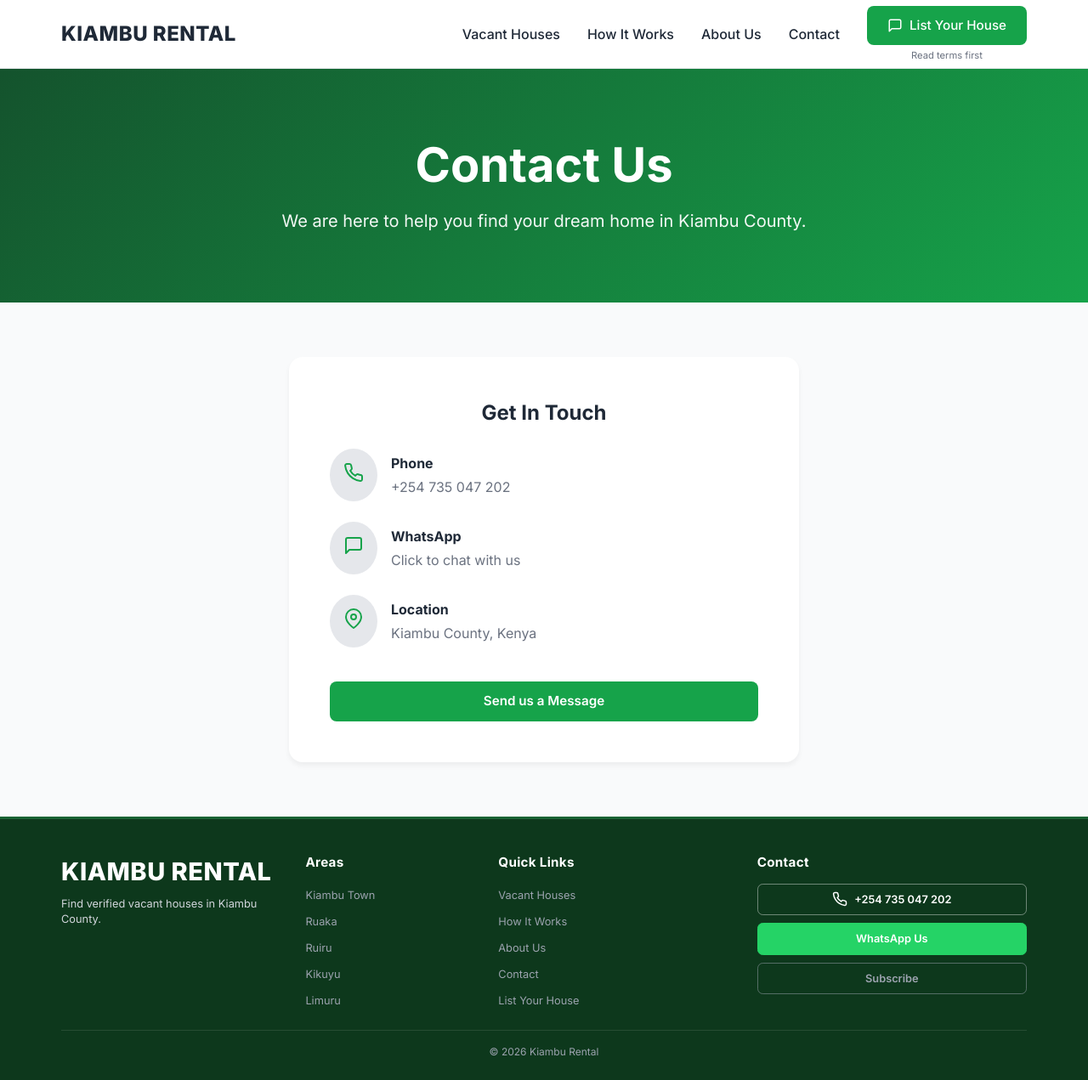
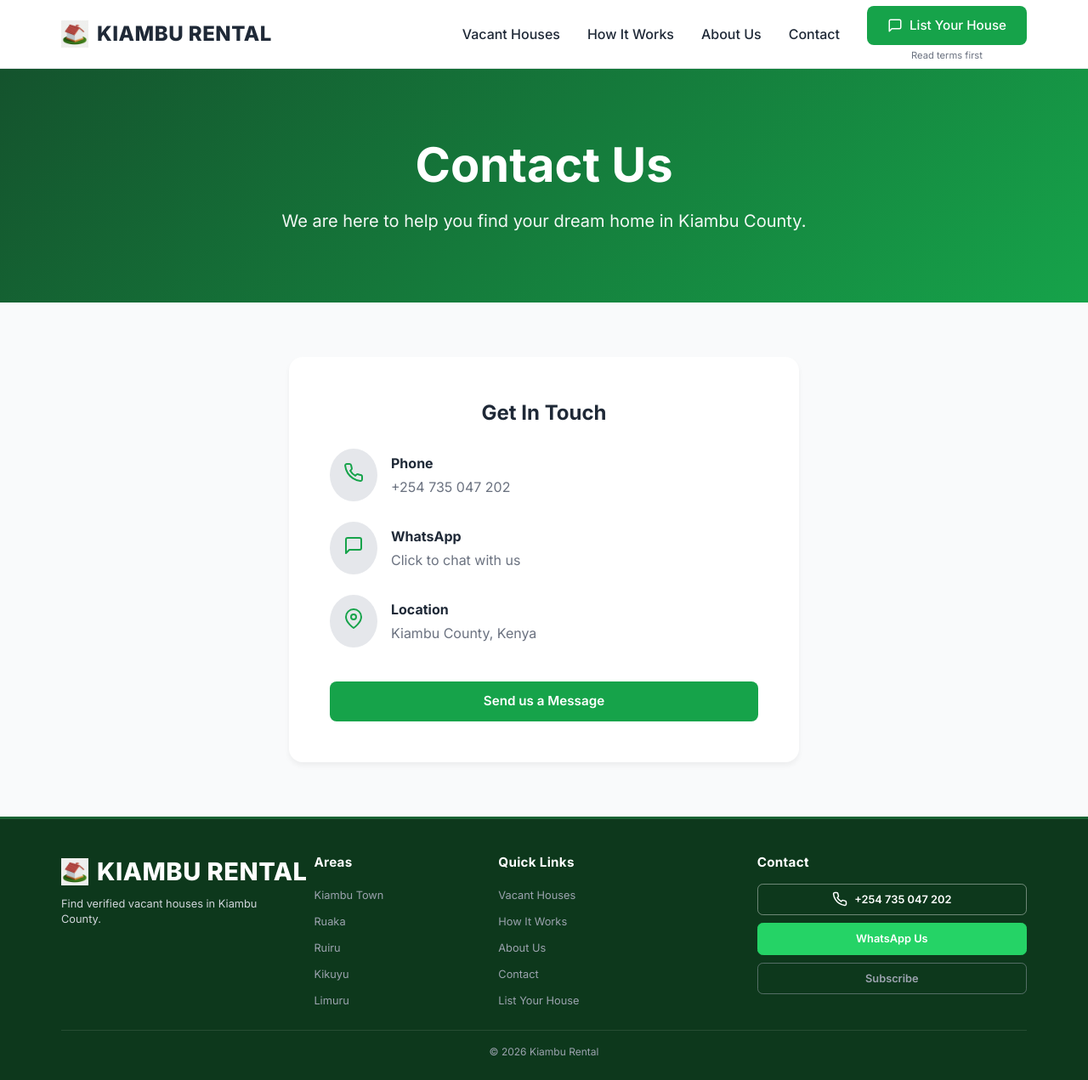
Before and after one commit to isaacmbatia/kiambu-rental, a React (Vite) app: page /contact in a window 1280 px wide. Shown: the whole page at 85% size. Built offline with nearby package versions, Linux system fonts and the light colour scheme.

Commit message:
Add house icon to header and footer logo text

```diff
--- a/src/components/Footer.jsx
+++ b/src/components/Footer.jsx
@@ -16,7 +16,8 @@ const Footer = () => {
                     <div className="footer-col-left">
                         {/* Brand */}
                         <div className="footer-brand-col">
-                            <Link to="/" className="footer-brand-text" style={{ fontSize: '25px', fontWeight: 800, color: '#ffffff', textTransform: 'uppercase', letterSpacing: '0.5px', textDecoration: 'none', marginBottom: '0.5rem', display: 'block' }}>
+                            <Link to="/" className="footer-brand-text" style={{ display: 'flex', alignItems: 'center', fontSize: '25px', fontWeight: 800, color: '#ffffff', textTransform: 'uppercase', letterSpacing: '0.5px', textDecoration: 'none', marginBottom: '0.5rem' }}>
+                                <img src={`${import.meta.env.BASE_URL}logo-icon.png`} alt="" style={{ height: '32px', marginRight: '10px' }} />
                                 KIAMBU RENTAL
                             </Link>
                             <p className="footer-description">
--- a/src/components/Navbar.jsx
+++ b/src/components/Navbar.jsx
@@ -30,7 +30,8 @@ const Navbar = () => {
     return (
         <nav className="navbar">
             <div className="container navbar-container">
-                <Link to="/" className="navbar-brand-text" style={{ fontSize: '1.5rem', fontWeight: 800, color: '#1f2937', textTransform: 'uppercase', letterSpacing: '0.5px', textDecoration: 'none' }}>
+                <Link to="/" className="navbar-brand-text" style={{ display: 'flex', alignItems: 'center', fontSize: '1.5rem', fontWeight: 800, color: '#1f2937', textTransform: 'uppercase', letterSpacing: '0.5px', textDecoration: 'none' }}>
+                    <img src={`${import.meta.env.BASE_URL}logo-icon.png`} alt="" style={{ height: '32px', marginRight: '10px' }} />
                     KIAMBU RENTAL
                 </Link>
 
--- a/src/index.css
+++ b/src/index.css
@@ -1,7 +1,7 @@
 /* Import Google Font */
 @import url('https://fonts.googleapis.com/css2?family=Inter:wght@400;500;600;700;800&display=swap');
 
-/* CSS Updated: 2026-02-21 19:33:00 */
+/* CSS Updated: 2026-02-21 19:42:00 */
 :root {
   --primary: #16a34a;
   --primary-hover: #15803d;
@@ -180,7 +180,13 @@ img {
   text-transform: uppercase !important;
   letter-spacing: 0.5px !important;
   white-space: nowrap !important;
-  -webkit-tap-highlight-color: transparent !important;
+}
+
+.navbar-brand-text img {
+  height: 32px !important;
+  width: auto !important;
+  margin-right: 10px !important;
+  flex-shrink: 0;
 }
 
 @media (min-width: 768px) {
@@ -524,7 +530,8 @@ img {
 }
 
 .footer-brand-text {
-  display: block !important;
+  display: flex !important;
+  align-items: center !important;
   margin-bottom: 0.5rem !important;
   text-decoration: none !important;
   font-weight: 800 !important;
@@ -533,7 +540,13 @@ img {
   text-transform: uppercase !important;
   letter-spacing: 0.5px !important;
   white-space: nowrap !important;
-  -webkit-tap-highlight-color: transparent !important;
+}
+
+.footer-brand-text img {
+  height: 32px !important;
+  width: auto !important;
+  margin-right: 10px !important;
+  flex-shrink: 0;
 }
 
 @media (min-width: 768px) {
```
Also changed, not shown: public/logo-icon.png (added).
